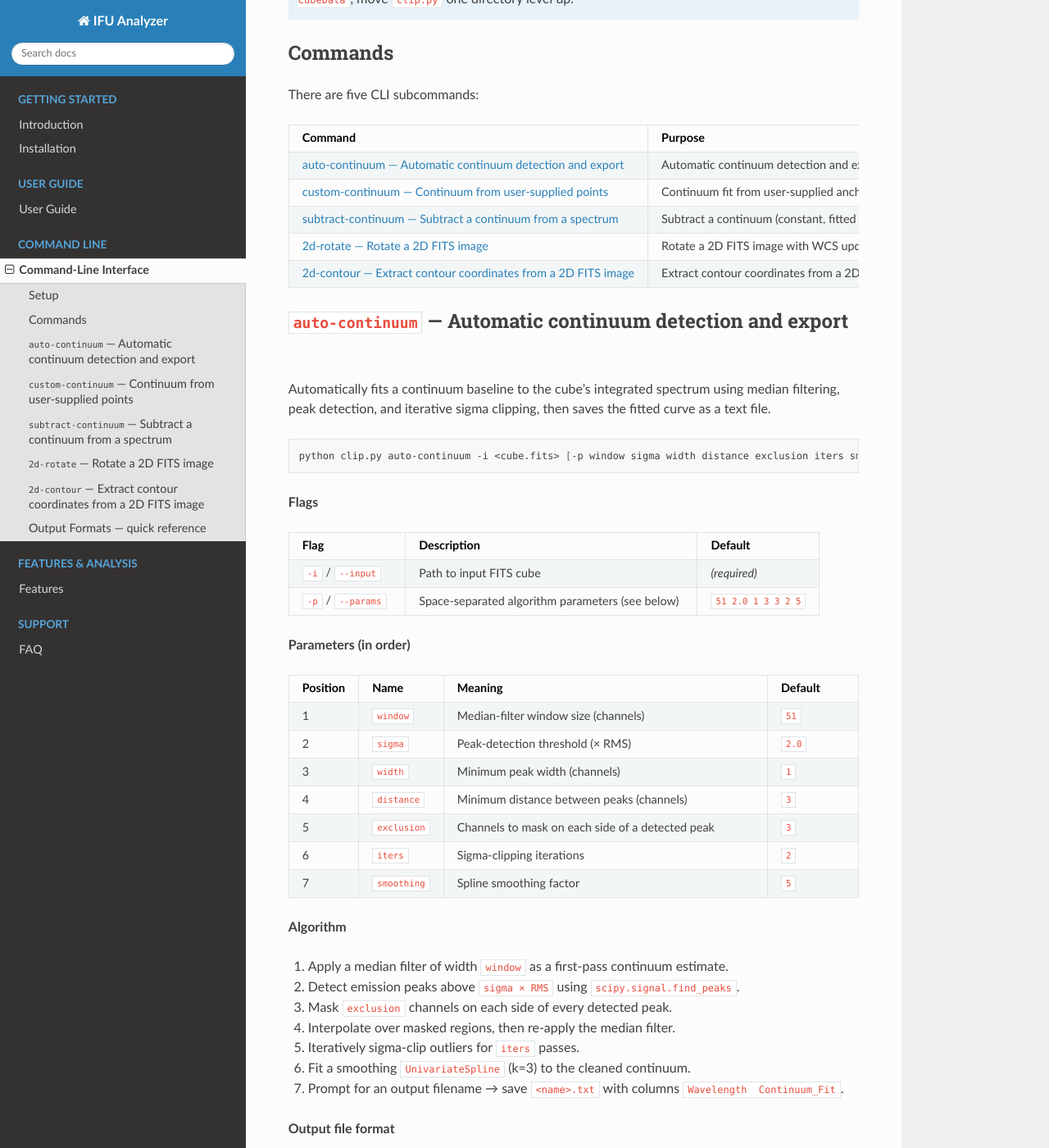
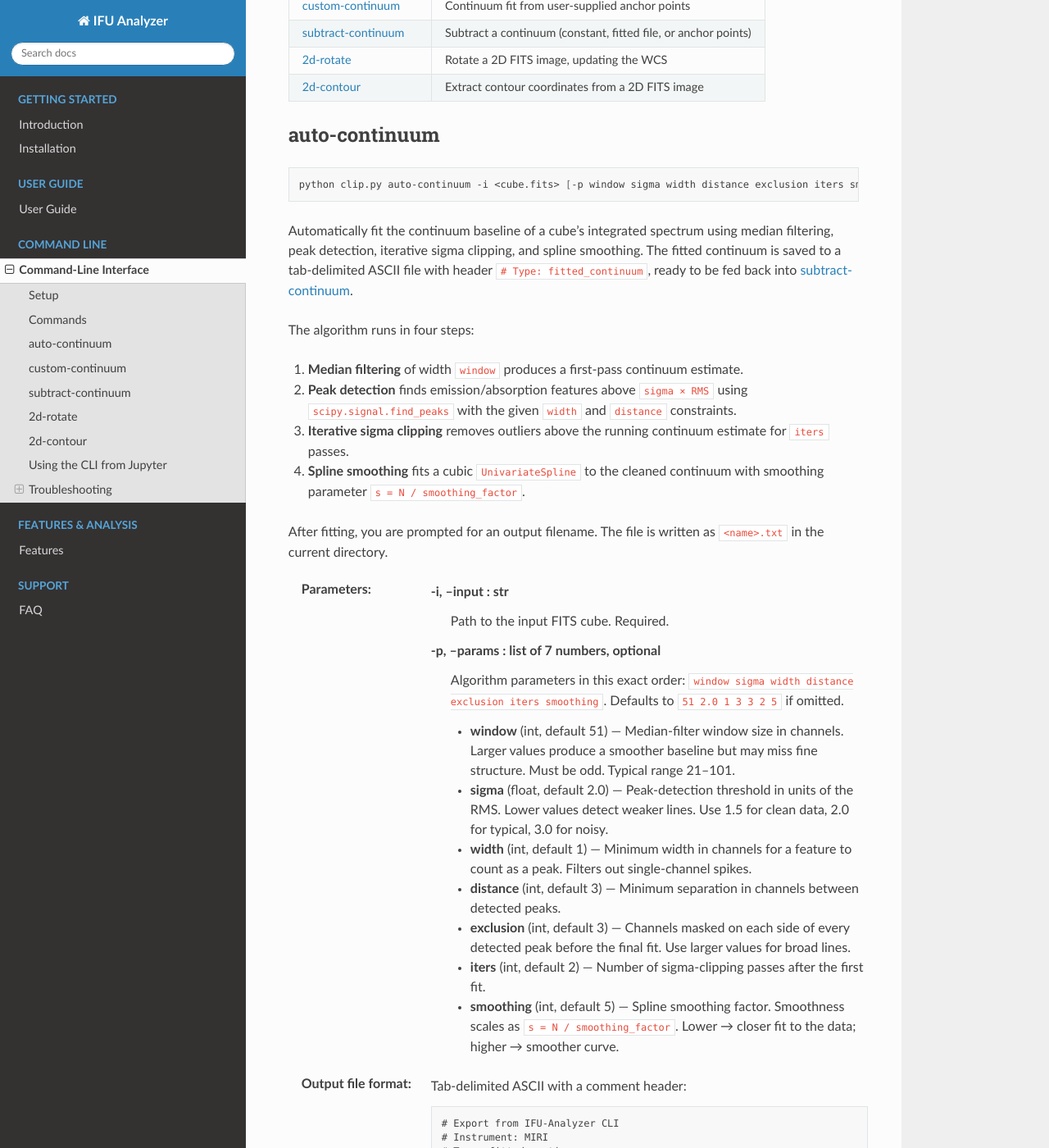
Before and after one commit to ilariapascucci/IFU-Analyzer, a Sphinx documentation site: the page built from docs/cli.rst, in a window 1280 px wide and 1400 px high, scrolled down 777 px. Shown: the whole window at 82% size. Built offline with Sphinx 7.4.7 and the Read the Docs theme 3.1.0, drawn with Linux system fonts in a browser that asks for light colours; some of the changed text lies outside the part shown.

Commit message:
MSA 16-05-26: continuum fix, Compare header button, docs and screenshots AND sc_summer

```diff
--- a/docs/cli.rst
+++ b/docs/cli.rst
@@ -2,40 +2,37 @@
 Command-Line Interface
 ======================
 
-``clip.py`` exposes the core IFU Analyzer pipeline as a standalone CLI —
-useful for scripting, batch jobs, or headless server workflows where the
-GUI is not available.
+``clip.py`` exposes the core IFU Analyzer pipeline as a standalone
+command-line tool. It is useful for scripting, batch jobs, headless
+servers, and Jupyter workflows where the GUI is not available.
 
-.. contents::
-   :local:
-   :depth: 2
+The same code paths used by the GUI are exposed here, so the CLI and
+the GUI are guaranteed to produce identical results given identical
+inputs.
 
 
 Setup
 =====
 
-Run ``clip.py`` from the **project root**, one level above
+Run ``clip.py`` from the project root, one level above
 ``cube_explorer/``:
 
 .. code-block:: bash
 
    python clip.py <command> [options]
 
-.. note::
-
-   ``clip.py`` must be placed **outside** the ``cube_explorer/`` folder so
-   that the ``cube_explorer.data_loader`` import resolves correctly. If
-   you see ``ImportError: Could not import CubeData``, move ``clip.py``
-   one directory level up.
+If you see ``ImportError: Could not import CubeData``, move ``clip.py``
+one directory level up so it sits next to ``main.py``.
 
 
 Commands
 ========
 
-There are five CLI subcommands:
+Five subcommands are available. Click any of them to jump to its full
+reference page.
 
 .. list-table::
-   :widths: 25 75
+   :widths: 30 70
    :header-rows: 1
 
    * - Command
@@ -45,370 +42,445 @@
    * - :ref:`cli-custom-continuum`
      - Continuum fit from user-supplied anchor points
    * - :ref:`cli-subtract-continuum`
-     - Subtract a continuum (constant, fitted curve, or anchor points)
+     - Subtract a continuum (constant, fitted file, or anchor points)
    * - :ref:`cli-2d-rotate`
-     - Rotate a 2D FITS image with WCS update
+     - Rotate a 2D FITS image, updating the WCS
    * - :ref:`cli-2d-contour`
      - Extract contour coordinates from a 2D FITS image
 
 
 .. _cli-auto-continuum:
 
-``auto-continuum`` — Automatic continuum detection and export
-=============================================================
-
-Automatically fits a continuum baseline to the cube's integrated spectrum
-using median filtering, peak detection, and iterative sigma clipping,
-then saves the fitted curve as a text file.
+auto-continuum
+==============
 
 .. code-block:: bash
 
    python clip.py auto-continuum -i <cube.fits> [-p window sigma width distance exclusion iters smoothing]
 
-**Flags**
+Automatically fit the continuum baseline of a cube's integrated spectrum
+using median filtering, peak detection, iterative sigma clipping, and
+spline smoothing. The fitted continuum is saved to a tab-delimited
+ASCII file with header ``# Type: fitted_continuum``, ready to be fed
+back into :ref:`cli-subtract-continuum`.
 
-.. list-table::
-   :widths: 22 55 23
-   :header-rows: 1
+The algorithm runs in four steps:
 
-   * - Flag
-     - Description
-     - Default
-   * - ``-i`` / ``--input``
-     - Path to input FITS cube
-     - *(required)*
-   * - ``-p`` / ``--params``
-     - Space-separated algorithm parameters (see below)
-     - ``51 2.0 1 3 3 2 5``
+1. **Median filtering** of width ``window`` produces a first-pass
+   continuum estimate.
+2. **Peak detection** finds emission/absorption features above
+   ``sigma × RMS`` using ``scipy.signal.find_peaks`` with the given
+   ``width`` and ``distance`` constraints.
+3. **Iterative sigma clipping** removes outliers above the running
+   continuum estimate for ``iters`` passes.
+4. **Spline smoothing** fits a cubic ``UnivariateSpline`` to the
+   cleaned continuum with smoothing parameter
+   ``s = N / smoothing_factor``.
 
-**Parameters (in order)**
+After fitting, you are prompted for an output filename. The file is
+written as ``<name>.txt`` in the current directory.
 
-.. list-table::
-   :widths: 8 14 60 18
-   :header-rows: 1
+:Parameters:
 
-   * - Position
-     - Name
-     - Meaning
-     - Default
-   * - 1
-     - ``window``
-     - Median-filter window size (channels)
-     - ``51``
-   * - 2
-     - ``sigma``
-     - Peak-detection threshold (× RMS)
-     - ``2.0``
-   * - 3
-     - ``width``
-     - Minimum peak width (channels)
-     - ``1``
-   * - 4
-     - ``distance``
-     - Minimum distance between peaks (channels)
-     - ``3``
-   * - 5
-     - ``exclusion``
-     - Channels to mask on each side of a detected peak
-     - ``3``
-   * - 6
-     - ``iters``
-     - Sigma-clipping iterations
-     - ``2``
-   * - 7
-     - ``smoothing``
-     - Spline smoothing factor
-     - ``5``
+   **-i, --input** : str
+      Path to the input FITS cube. Required.
 
-**Algorithm**
+   **-p, --params** : list of 7 numbers, optional
+      Algorithm parameters in this exact order:
+      ``window sigma width distance exclusion iters smoothing``.
+      Defaults to ``51 2.0 1 3 3 2 5`` if omitted.
 
-1. Apply a median filter of width ``window`` as a first-pass continuum
-   estimate.
-2. Detect emission peaks above ``sigma × RMS`` using
-   ``scipy.signal.find_peaks``.
-3. Mask ``exclusion`` channels on each side of every detected peak.
-4. Interpolate over masked regions, then re-apply the median filter.
-5. Iteratively sigma-clip outliers for ``iters`` passes.
-6. Fit a smoothing ``UnivariateSpline`` (k=3) to the cleaned continuum.
-7. Prompt for an output filename → save ``<name>.txt`` with columns
-   ``Wavelength  Continuum_Fit``.
+      * **window** (int, default 51) — Median-filter window size in channels.
+        Larger values produce a smoother baseline but may miss fine
+        structure. Must be odd. Typical range 21–101.
 
-**Output file format**
+      * **sigma** (float, default 2.0) — Peak-detection threshold in
+        units of the RMS. Lower values detect weaker lines. Use 1.5 for
+        clean data, 2.0 for typical, 3.0 for noisy.
 
-Tab-delimited two-column ASCII with a comment header:
+      * **width** (int, default 1) — Minimum width in channels for a
+        feature to count as a peak. Filters out single-channel spikes.
 
-.. code-block:: text
+      * **distance** (int, default 3) — Minimum separation in channels
+        between detected peaks.
 
-   # Type: fitted_continuum
-   # Wavelength  Continuum_Fit
-   3.0000e-06   1.2345e-02
-   3.0010e-06   1.2347e-02
-   ...
+      * **exclusion** (int, default 3) — Channels masked on each side of
+        every detected peak before the final fit. Use larger values for
+        broad lines.
 
-The ``# Type: fitted_continuum`` line lets :ref:`cli-subtract-continuum`
-re-import the file later.
+      * **iters** (int, default 2) — Number of sigma-clipping passes
+        after the first fit.
 
-**Examples**
+      * **smoothing** (int, default 5) — Spline smoothing factor.
+        Smoothness scales as ``s = N / smoothing_factor``. Lower →
+        closer fit to the data; higher → smoother curve.
 
-.. code-block:: bash
+:Output file format:
 
-   # Default parameters
-   python clip.py auto-continuum -i data/miri_cube.fits
+   Tab-delimited ASCII with a comment header:
 
-   # Custom parameters: larger window, tighter sigma, more exclusion
-   python clip.py auto-continuum -i data/miri_cube.fits -p 75 1.5 2 5 5 3 8
+   .. code-block:: text
+
+      # Export from IFU-Analyzer CLI
+      # Instrument: MIRI
+      # Type: fitted_continuum
+      # Wavelength unit: micron
+      # Flux unit: MJy/sr
+      #
+      # Wavelength (micron)   Continuum_Fit
+      6.530400e+00            1.420169e+06
+      6.531200e+00            1.448846e+06
+      ...
+
+   The ``# Type: fitted_continuum`` line lets
+   :ref:`cli-subtract-continuum` auto-detect this format on re-import.
+
+:Examples:
+
+   Default parameters:
+
+   .. code-block:: bash
+
+      python clip.py auto-continuum -i data/miri_cube.fits
+
+   Custom parameters — larger window, tighter sigma, more exclusion:
+
+   .. code-block:: bash
+
+      python clip.py auto-continuum -i data/miri_cube.fits -p 75 1.5 2 5 5 3 8
 
 
 .. _cli-custom-continuum:
 
-``custom-continuum`` — Continuum from user-supplied points
-==========================================================
-
-Fits a Cubic Spline through a set of user-defined wavelength/flux anchor
-points and subtracts the result from the spectrum.
+custom-continuum
+================
 
 .. code-block:: bash
 
    python clip.py custom-continuum -i <cube.fits> -p <points.csv>
 
-**Flags**
+Fit a cubic spline through user-supplied wavelength/flux anchor points,
+then subtract the result from the spectrum. The output is a 4-column
+ASCII file in ``# Type: full_results`` format — identical to the GUI's
+``Save Results`` button.
 
-.. list-table::
-   :widths: 22 78
-   :header-rows: 1
+:Parameters:
 
-   * - Flag
-     - Description
-   * - ``-i`` / ``--input``
-     - Path to input FITS cube
-   * - ``-p`` / ``--points``
-     - Path to CSV file containing anchor points
+   **-i, --input** : str
+      Path to the input FITS cube. Required.
 
-**Points file format**
+   **-p, --points** : str
+      Path to a CSV file of anchor points, one per line, comma-separated,
+      no header. Required.
 
-Comma-separated, one point per line, no header:
+:Points file format:
 
-.. code-block:: text
+   .. code-block:: text
 
-   3.5e-6,0.012
-   4.0e-6,0.015
-   4.8e-6,0.011
+      3.5e-6,0.012
+      4.0e-6,0.015
+      4.8e-6,0.011
 
-The spline is fit with ``bc_type='natural'`` and evaluated at every
-wavelength channel.
+   The spline is fit with ``bc_type='natural'`` and evaluated at every
+   wavelength channel.
 
-**Output file format**
+:Output file format:
 
-.. code-block:: text
+   .. code-block:: text
 
-   # Wavelength  Original_Flux  Continuum_Fit  Subtracted_Result
-   3.0000e-06   1.4567e-02     1.2345e-02     2.2220e-03
-   ...
+      # Type: full_results
+      # Wavelength (micron)   Original    Continuum    Subtracted
+      6.530400e+00            1.420169e+06   1.450957e+06   -3.078756e+04
+      ...
 
-**Example**
+:Example:
 
-.. code-block:: bash
+   .. code-block:: bash
 
-   python clip.py custom-continuum -i data/muse_cube.fits -p my_points.csv
+      python clip.py custom-continuum -i data/muse_cube.fits -p my_points.csv
 
 
 .. _cli-subtract-continuum:
 
-``subtract-continuum`` — Subtract a continuum from a spectrum
-=============================================================
-
-Subtracts either a constant offset, a previously exported fitted-continuum
-file, or a raw-points file from the cube's spectrum.
+subtract-continuum
+==================
 
 .. code-block:: bash
 
    python clip.py subtract-continuum -i <cube.fits> -c <value_or_file>
 
-**Flags**
+Subtract a continuum from a cube's spectrum. The continuum source is
+auto-detected from the ``-c`` argument:
 
-.. list-table::
-   :widths: 25 75
-   :header-rows: 1
+* a plain number → constant offset
+* a file with header ``# Type: fitted_continuum`` → 2-column file
+  (auto-continuum output)
+* a file with header ``# Type: full_results`` → 4-column file (GUI
+  Save Results or CLI custom-continuum output)
+* any other text file → parsed as raw anchor points (wavelength, flux),
+  fit with a cubic spline
 
-   * - Flag
-     - Description
-   * - ``-i`` / ``--input``
-     - Path to input FITS cube
-   * - ``-c`` / ``--continuum``
-     - Numeric constant, path to a fitted-continuum ``.txt``, or path to
-       a raw-points ``.txt``/``.csv``
+:Parameters:
 
-**Three modes — auto-detected from the ``-c`` argument**
+   **-i, --input** : str
+      Path to the input FITS cube. Required.
 
-.. list-table::
-   :widths: 22 33 45
-   :header-rows: 1
+   **-c, --continuum** : str or float
+      One of:
 
-   * - Mode
-     - How detected
-     - Behaviour
-   * - **Constant**
-     - ``-c`` is a plain number (e.g. ``0.05``)
-     - Subtracts the constant from every channel
-   * - **Fitted continuum file**
-     - File contains a ``# Type: fitted_continuum`` header line
-     - Interpolates the saved curve onto the current wavelength grid
-       and subtracts
-   * - **Raw points file**
-     - File has no recognised header
-     - Parses comma-separated ``(wavelength, flux)`` pairs, fits a Cubic
-       Spline, then subtracts
+      * A numeric constant (e.g. ``0.05``). Subtracted from every channel.
+      * Path to a ``fitted_continuum`` file. The 2-column data is
+        interpolated onto the cube's wavelength grid and subtracted.
+      * Path to a ``full_results`` file. The continuum column (3rd column)
+        is extracted, interpolated, and subtracted. **Added in the
+        2026-05 update** to support GUI ↔ CLI round-trips.
+      * Path to a raw points file. Fit with a cubic spline and subtracted.
 
-**Output file format**
+:Output file format:
 
-.. code-block:: text
+   Same 4-column ``# Type: full_results`` format as
+   :ref:`cli-custom-continuum`.
 
-   # Wavelength  Original_Flux  Continuum_Fit  Subtracted_Result
+:Examples:
 
-A continuum exported by :ref:`cli-auto-continuum` can be fed directly to
-``subtract-continuum -c`` — the two commands are designed to pipe into
-each other.
+   Constant baseline:
 
-**Examples**
+   .. code-block:: bash
 
-.. code-block:: bash
+      python clip.py subtract-continuum -i data/alma_cube.fits -c 0.03
 
-   # Constant baseline
-   python clip.py subtract-continuum -i data/alma_cube.fits -c 0.03
+   Re-use a previously fitted continuum:
 
-   # Re-use a previously fitted continuum
-   python clip.py subtract-continuum -i data/alma_cube.fits -c continuum_export.txt
+   .. code-block:: bash
 
-   # Subtract using raw anchor points
-   python clip.py subtract-continuum -i data/nirspec_cube.fits -c my_baseline_points.csv
+      python clip.py subtract-continuum -i data/alma_cube.fits -c continuum_export.txt
+
+   Re-use a GUI-saved results file (4-column format):
+
+   .. code-block:: bash
+
+      python clip.py subtract-continuum -i data/cube.fits -c gui_results.txt
+
+   Subtract using raw anchor points:
+
+   .. code-block:: bash
+
+      python clip.py subtract-continuum -i data/nirspec_cube.fits -c my_baseline_points.csv
 
 
 .. _cli-2d-rotate:
 
-``2d-rotate`` — Rotate a 2D FITS image
-======================================
-
-Rotates a 2D FITS image by an arbitrary angle and updates the WCS CD
-matrix so RA/Dec coordinates remain accurate after rotation.
+2d-rotate
+=========
 
 .. code-block:: bash
 
    python clip.py 2d-rotate -i <image.fits> -a <angle_degrees>
 
-**Flags**
+Rotate a 2D FITS image and update the WCS CD matrix so RA/Dec
+coordinates remain accurate after rotation.
 
-.. list-table::
-   :widths: 22 78
-   :header-rows: 1
+:Parameters:
 
-   * - Flag
-     - Description
-   * - ``-i`` / ``--input``
-     - Path to input 2D FITS file
-   * - ``-a`` / ``--angle``
-     - Rotation angle in degrees (positive = counter-clockwise)
+   **-i, --input** : str
+      Path to the input 2D FITS file. Required.
 
-**What happens internally**
+   **-a, --angle** : float
+      Rotation angle in degrees, positive = counter-clockwise. Required.
 
-- ``scipy.ndimage.rotate`` with ``reshape=True`` and ``cval=NaN`` (empty
-  border pixels are NaN, not zero).
-- The CD matrix is updated:
-  ``CD_new = CD_orig × R⁻¹``, where ``R`` is the 2D rotation matrix
-  for ``-angle``.
-- ``CRPIX`` is **not** changed — the reference pixel stays at the same
-  sky coordinate.
+:Notes:
 
-**Output**
+   * ``scipy.ndimage.rotate`` is used with ``reshape=True`` and
+     ``cval=NaN`` (empty border pixels are NaN, not zero).
+   * The CD matrix update is ``CD_new = CD_orig × R⁻¹`` where ``R`` is
+     the 2D rotation matrix for ``-angle``.
+   * ``CRPIX`` is **not** changed — the reference pixel stays at the
+     same sky coordinate.
 
-A new FITS file with the rotated image and an updated WCS header. The CLI
-prompts for the output filename.
+:Output:
 
-**Example**
+   A new FITS file with the rotated image and updated WCS header. You
+   are prompted for the output filename.
 
-.. code-block:: bash
+:Example:
 
-   python clip.py 2d-rotate -i data/miri_intensity.fits -a 45
-   # Prompted: Enter filename to save ROTATED FITS: rotated_45deg
-   # → saves rotated_45deg.fits
+   .. code-block:: bash
+
+      python clip.py 2d-rotate -i data/miri_intensity.fits -a 45
 
 
 .. _cli-2d-contour:
 
-``2d-contour`` — Extract contour coordinates from a 2D FITS image
-=================================================================
-
-Generates contour lines at user-specified sigma levels, computes RA/Dec
-for every contour vertex using the image WCS, and saves the result as a
-text file.
+2d-contour
+==========
 
 .. code-block:: bash
 
    python clip.py 2d-contour -i <image.fits> -l <level1> [level2 ...]
 
-**Flags**
+Generate contour lines at user-specified sigma levels and save every
+vertex's pixel and sky coordinates to a text file.
 
-.. list-table::
-   :widths: 22 78
-   :header-rows: 1
+:Parameters:
 
-   * - Flag
-     - Description
-   * - ``-i`` / ``--input``
-     - Path to input 2D FITS file
-   * - ``-l`` / ``--levels``
-     - One or more sigma multipliers (space-separated)
+   **-i, --input** : str
+      Path to the input 2D FITS file. Required.
 
-**Level definition**
+   **-l, --levels** : list of float
+      Sigma multipliers, space-separated. Each level ``N`` draws a
+      contour at ``median + N × RMS`` where ``median`` and ``RMS`` are
+      from ``astropy.stats.sigma_clipped_stats`` (3σ clipping).
+      Required, at least one value.
 
-- Background median and RMS are estimated with Astropy
-  ``sigma_clipped_stats`` (3σ clipping).
-- Each level ``N`` draws a contour at ``median + N × RMS``.
+:Output file format:
 
-**Output file format**
+   Comma-separated ASCII:
 
-Comma-separated ASCII with a comment header:
+   .. code-block:: text
 
-.. code-block:: text
+      # IFU Analyzer 2D - Contour Export
+      # level, x_pixel, y_pixel, RA_deg, Dec_deg
+      3.000000e+00, 42.1234, 18.7654, 67.90591, 18.20682
+      ...
 
-   # IFU Analyzer 2D - Contour Export
-   # level, x_pixel, y_pixel, RA_deg, Dec_deg
-   3.000000e+00, 42.1234, 18.7654, 67.90591, 18.20682
-   ...
+   You are prompted for the output filename.
 
-**Examples**
+:Examples:
 
-.. code-block:: bash
+   Single level:
 
-   # Single level
-   python clip.py 2d-contour -i data/moment0.fits -l 3
+   .. code-block:: bash
 
-   # Multiple levels
-   python clip.py 2d-contour -i data/moment0.fits -l 3 5 10 20
+      python clip.py 2d-contour -i data/moment0.fits -l 3
 
-   # High-significance contours only
-   python clip.py 2d-contour -i data/miri_intensity.fits -l 5 10 30 50
+   Multiple levels:
+
+   .. code-block:: bash
+
+      python clip.py 2d-contour -i data/moment0.fits -l 3 5 10 20
 
 
-Output Formats — quick reference
-================================
+Using the CLI from Jupyter
+==========================
 
-.. list-table::
-   :widths: 28 72
-   :header-rows: 1
+``clip.py`` exposes the same five commands as plain Python functions,
+specifically for use from Jupyter notebooks or scripts. They take
+``output_name`` as a keyword argument, skipping the interactive
+filename prompt that the CLI uses.
 
-   * - Command
-     - Output columns
-   * - ``auto-continuum``
-     - ``Wavelength  Continuum_Fit``
-   * - ``custom-continuum``
-     - ``Wavelength  Original_Flux  Continuum_Fit  Subtracted_Result``
-   * - ``subtract-continuum``
-     - ``Wavelength  Original_Flux  Continuum_Fit  Subtracted_Result``
-   * - ``2d-rotate``
-     - FITS file with rotated image and updated WCS header
-   * - ``2d-contour``
-     - ``level, x_pixel, y_pixel, RA_deg, Dec_deg``
+.. code-block:: python
 
-Files exported by the CLI are fully compatible with the GUI's
-**subtract-continuum** import — a continuum file exported by
-``auto-continuum`` can be fed directly to ``subtract-continuum -c``.
+   from clip import (
+       auto_continuum,
+       custom_continuum,
+       subtract_continuum,
+       rotate_2d,
+       contour_2d,
+   )
+
+   auto_continuum("mycube.fits", output_name="continuum_out")
+   subtract_continuum("mycube.fits", "continuum_out.txt", output_name="subtracted")
+   custom_continuum("mycube.fits", "points.csv", output_name="custom_sub")
+   rotate_2d("image.fits", 45, output_name="rotated_45")
+   contour_2d("image.fits", [3, 5, 10], output_name="contours")
+
+All five wrappers accept ``output_name=None`` (the default), in which
+case the function falls back to the same interactive ``input()`` prompt
+the CLI uses.
+
+
+Troubleshooting
+===============
+
+Jupyter notebook issues
+-----------------------
+
+**Cell hangs after running a CLI command with** ``!python clip.py ...``
+
+   Jupyter does not forward keyboard input to ``!`` subprocesses, so
+   when ``clip.py`` calls ``input()`` for the output filename, it sits
+   waiting for input that will never arrive.
+
+   Fix: pipe the filename in via ``echo``, or use the Python wrapper
+   functions:
+
+   .. code-block:: python
+
+      # Option A — pipe the filename
+      !echo my_output | python clip.py auto-continuum -i cube.fits
+
+      # Option B — use the wrapper (recommended)
+      from clip import auto_continuum
+      auto_continuum("cube.fits", output_name="my_output")
+
+**FileNotFoundError when loading the FITS file**
+
+   Jupyter's working directory is wherever Jupyter was started, not
+   where the FITS file lives. Either start Jupyter from the project
+   folder, or change directory inside the notebook:
+
+   .. code-block:: python
+
+      import os
+      os.chdir(r"C:\path\to\IFU-Analyzer")
+
+   Then verify with ``os.path.exists("mycube.fits")``.
+
+**ImportError: cannot import** ``CubeData``
+
+   ``clip.py`` must be at the project root, one level above
+   ``cube_explorer/``. The wrapper expects to be importable as
+   ``from cube_explorer.data_loader import CubeData``.
+
+   Fix: move ``clip.py`` up one level if it is currently inside
+   ``cube_explorer/``.
+
+**Filename contains a space or parenthesis**
+
+   The shell splits on spaces, so a filename like
+   ``Level3_ch1-long_s3d (1).fits`` is parsed as two arguments.
+
+   Fix: quote the path, or rename the file:
+
+   .. code-block:: bash
+
+      python clip.py auto-continuum -i "Level3_ch1-long_s3d (1).fits"
+
+
+CLI issues
+----------
+
+**"unrecognized arguments"**
+
+   Almost always caused by an unquoted filename containing spaces. See
+   the previous item.
+
+**The continuum file from the GUI is not recognized**
+
+   The CLI accepts both legacy ``fitted_continuum`` (2 columns) and
+   the new ``full_results`` (4 columns) formats out of the box. If you
+   still get a parse error, open the file in a text editor and confirm
+   it has either ``# Type: fitted_continuum`` or ``# Type: full_results``
+   in the first 15 lines.
+
+**"--params expects 7 values"**
+
+   ``auto-continuum``'s ``--params`` flag requires all seven values in
+   order, even if you only want to change one. Use the default block
+   ``51 2.0 1 3 3 2 5`` as a starting template and edit the values you
+   need.
+
+**Output file has fewer rows than the cube's wavelength channels**
+
+   The continuum output (``fitted_continuum`` format) only writes rows
+   where the fit was finite. NaN regions of the spectrum are skipped.
+   The 4-column ``full_results`` output preserves every channel,
+   writing ``nan`` where appropriate.
+
+**Cube loads but the spectrum looks wrong**
+
+   ``clip.py`` uses ``CubeData`` from ``cube_explorer.data_loader``,
+   which computes ``cube.spectrum`` as the mean across all spatial
+   pixels. If you need a region-restricted spectrum, use the GUI's
+   region tools to define the region first, then save the spectrum
+   from the GUI.
```
Also changed, not shown: docs/_static/continuum_custom_points.png, docs/_static/custom_preview.png, docs/_static/custom_subtracted.png, 9 other files.
